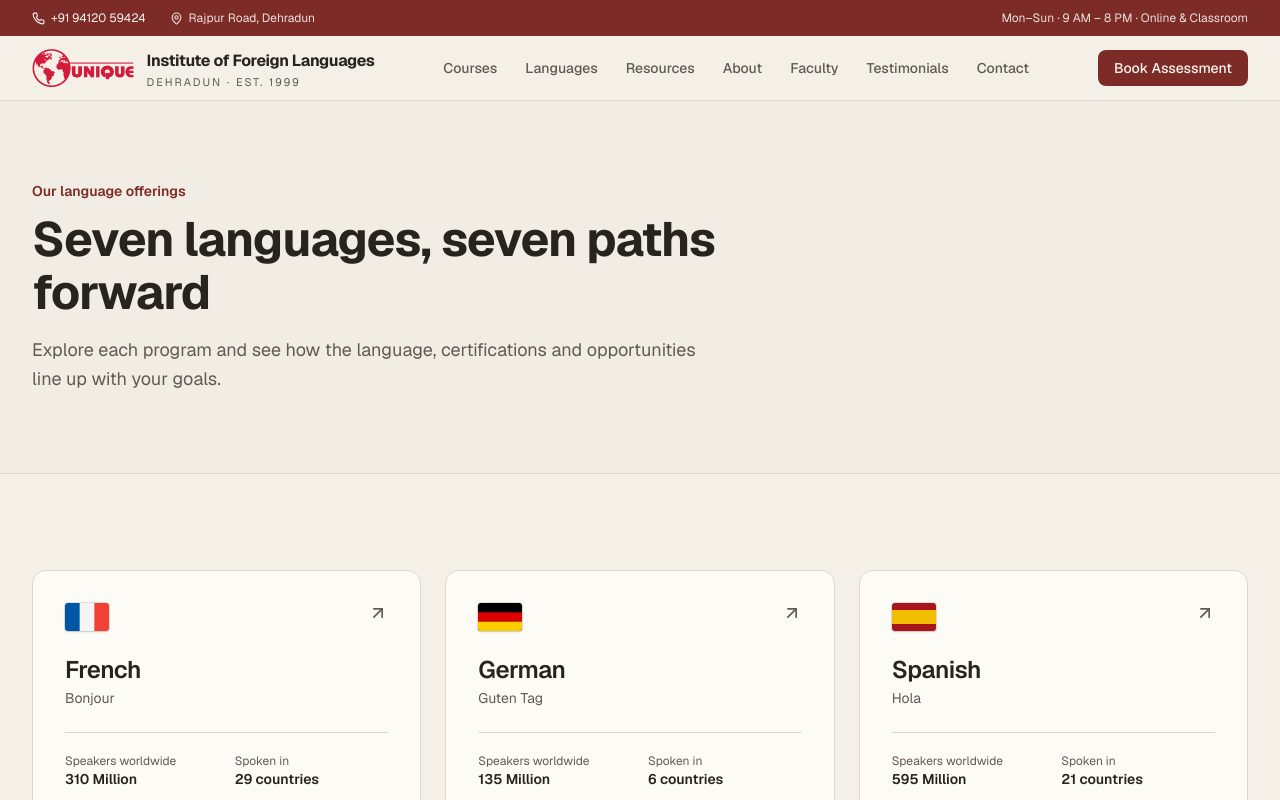
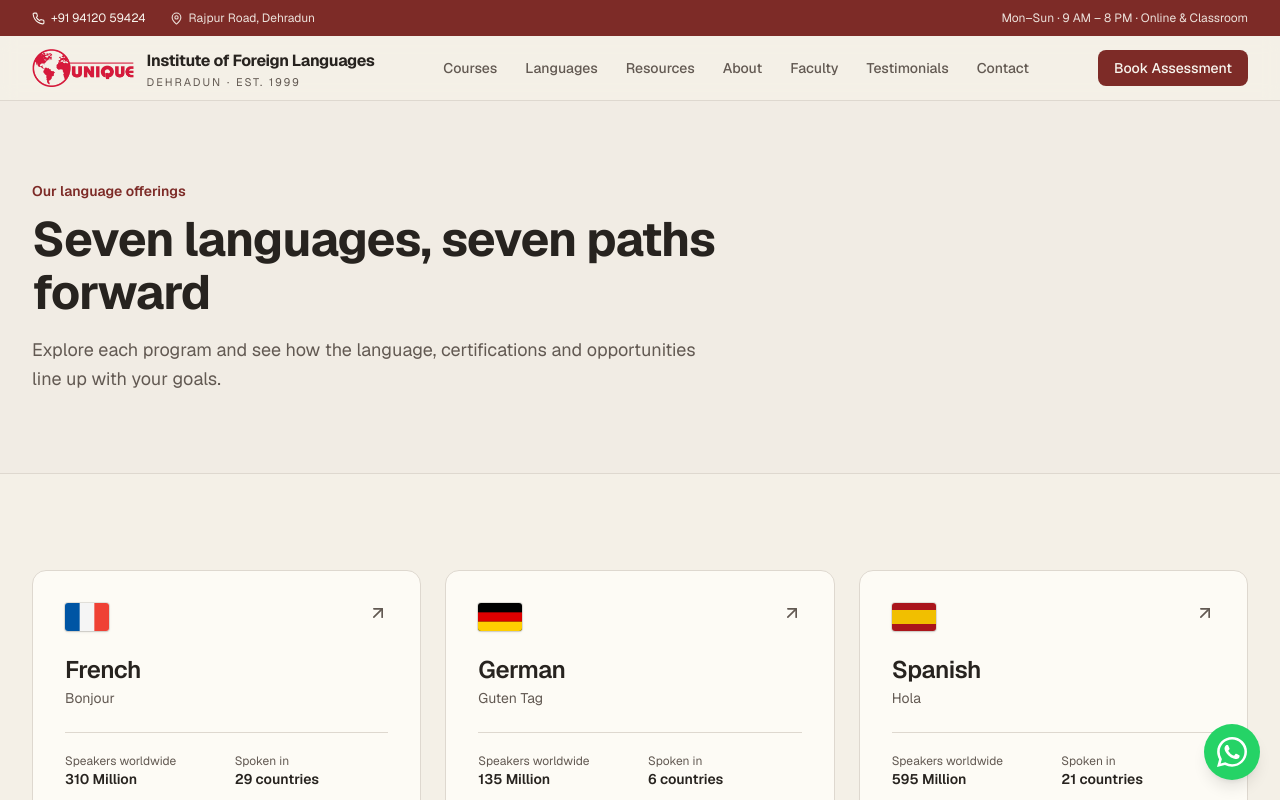
Before and after one commit to mohitgauniyal/uifl, a Next.js app: page /languages in a window 1280 px wide. Shown: the top 800 px of the page. Built offline with nearby package versions, Linux system fonts and the light colour scheme.

Commit message:
Add a floating WhatsApp contact button
A fixed bottom-right WhatsApp bubble on every page, opening a chat to the
primary number with a prefilled enquiry message.

```diff
--- a/app/layout.tsx
+++ b/app/layout.tsx
@@ -4,6 +4,7 @@ import { Geist, Geist_Mono } from 'next/font/google'
 import { Analytics } from '@vercel/analytics/next'
 import { siteConfig } from '@/lib/site'
 import { JsonLd } from '@/components/json-ld'
+import { WhatsappFab } from '@/components/whatsapp-fab'
 import './globals.css'
 
 const geistSans = Geist({ subsets: ["latin"], variable: "--font-geist-sans" });
@@ -105,6 +106,7 @@ export default function RootLayout({
       <body className={`font-sans antialiased`}>
         <JsonLd data={organizationLd} />
         {children}
+        <WhatsappFab />
         <Analytics />
       </body>
     </html>
--- /dev/null
+++ b/components/whatsapp-fab.tsx
@@ -0,0 +1,25 @@
+import { siteConfig } from '@/lib/site'
+
+const href = `https://wa.me/${siteConfig.whatsapp.replace(/\D/g, '')}?text=${encodeURIComponent(
+  "Hi, I'd like to know more about your language courses.",
+)}`
+
+/**
+ * Floating WhatsApp button, fixed bottom-right on every page, so visitors can
+ * start a chat instantly. Uses the WhatsApp brand colour and glyph.
+ */
+export function WhatsappFab() {
+  return (
+    <a
+      href={href}
+      target="_blank"
+      rel="noopener noreferrer"
+      aria-label="Chat with us on WhatsApp"
+      className="fixed bottom-5 right-5 z-50 flex h-14 w-14 items-center justify-center rounded-full bg-[#25D366] text-white shadow-lg transition-transform hover:scale-110 focus-visible:outline-none focus-visible:ring-2 focus-visible:ring-[#25D366] focus-visible:ring-offset-2"
+    >
+      <svg viewBox="0 0 24 24" width="30" height="30" fill="currentColor" aria-hidden="true">
+        <path d="M17.472 14.382c-.297-.149-1.758-.867-2.03-.967-.273-.099-.471-.148-.67.15-.197.297-.767.966-.94 1.164-.173.199-.347.223-.644.075-.297-.149-1.255-.463-2.39-1.475-.883-.788-1.48-1.761-1.653-2.059-.173-.297-.018-.458.13-.606.134-.133.298-.347.446-.52.149-.174.198-.298.298-.497.099-.198.05-.371-.025-.52-.075-.149-.669-1.612-.916-2.207-.242-.579-.487-.5-.669-.51-.173-.008-.371-.01-.57-.01-.198 0-.52.074-.792.372-.272.297-1.04 1.016-1.04 2.479 0 1.462 1.065 2.875 1.213 3.074.149.198 2.096 3.2 5.077 4.487.71.306 1.263.489 1.694.625.712.227 1.36.195 1.871.118.571-.085 1.758-.719 2.006-1.413.248-.694.248-1.289.173-1.413-.074-.124-.272-.198-.57-.347m-5.421 7.403h-.004a9.87 9.87 0 01-5.031-1.378l-.361-.214-3.741.982.998-3.648-.235-.374a9.86 9.86 0 01-1.51-5.26c.001-5.45 4.436-9.884 9.888-9.884 2.64 0 5.122 1.03 6.988 2.898a9.825 9.825 0 012.893 6.994c-.003 5.45-4.437 9.885-9.885 9.885M20.52 3.449C18.24 1.245 15.24 0 12.045 0 5.463 0 .104 5.334.101 11.892c0 2.096.549 4.14 1.595 5.945L0 24l6.335-1.652a12.062 12.062 0 005.71 1.447h.005c6.585 0 11.945-5.335 11.948-11.896C24 8.463 22.792 5.671 20.52 3.449" />
+      </svg>
+    </a>
+  )
+}
```
